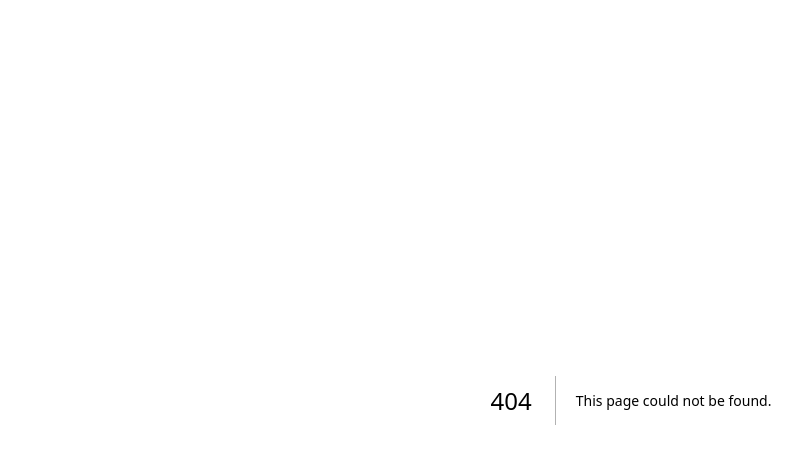
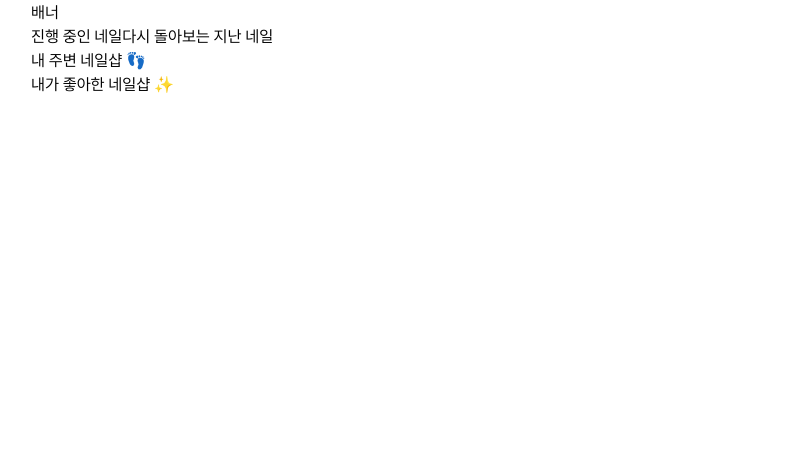
Before and after one commit to mobi-projects/nail-case-client, a Next.js app: page /base in a window 1280 px wide. Before the commit this address had no page. Shown: the top 464 px of the page, without its empty margins (9-811 px from the left). Built offline with nearby package versions, Linux system fonts and the light colour scheme.

Commit message:
🎉 customer base home  작업
* issue: [NAILCASE-247](https://nailcase.atlassian.net/browse/NAILCASE-247)
sub-issues:
 - [NAILCASE-281](https://nailcase.atlassian.net/browse/NAILCASE-281)

```diff
--- /dev/null
+++ b/src/app/(customer)/base/(home)/page.tsx
@@ -0,0 +1,13 @@
+export default function CustomerBaseHome() {
+	return (
+		<div className="flex flex-col">
+			<div>배너</div>
+			<div className="flex">
+				<div>진행 중인 네일</div>
+				<div>다시 돌아보는 지난 네일</div>
+			</div>
+			<div>내 주변 네일샵 👣</div>
+			<div>내가 좋아한 네일샵 ✨</div>
+		</div>
+	)
+}
```
